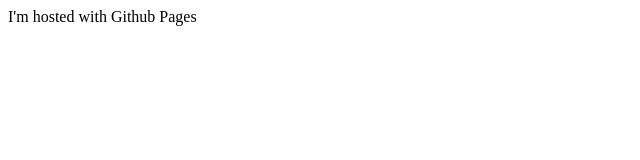
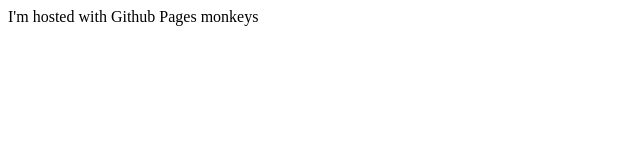
Before and after one commit to nsardinia/Nicholas-Sardinia.github.io, a plain HTML site: page index.html in a window 1280 px wide. Shown: the full height of the page, 0-640 px from the left. Drawn offline with Linux system fonts and the light colour scheme.

Commit message:
Arnav added a comment

```diff
--- a/index.html
+++ b/index.html
@@ -8,5 +8,6 @@
 </head>
 <body>
     <h>I'm hosted with Github Pages</h>
+    <h> monkeys</h>
 </body>
 </html>
```
